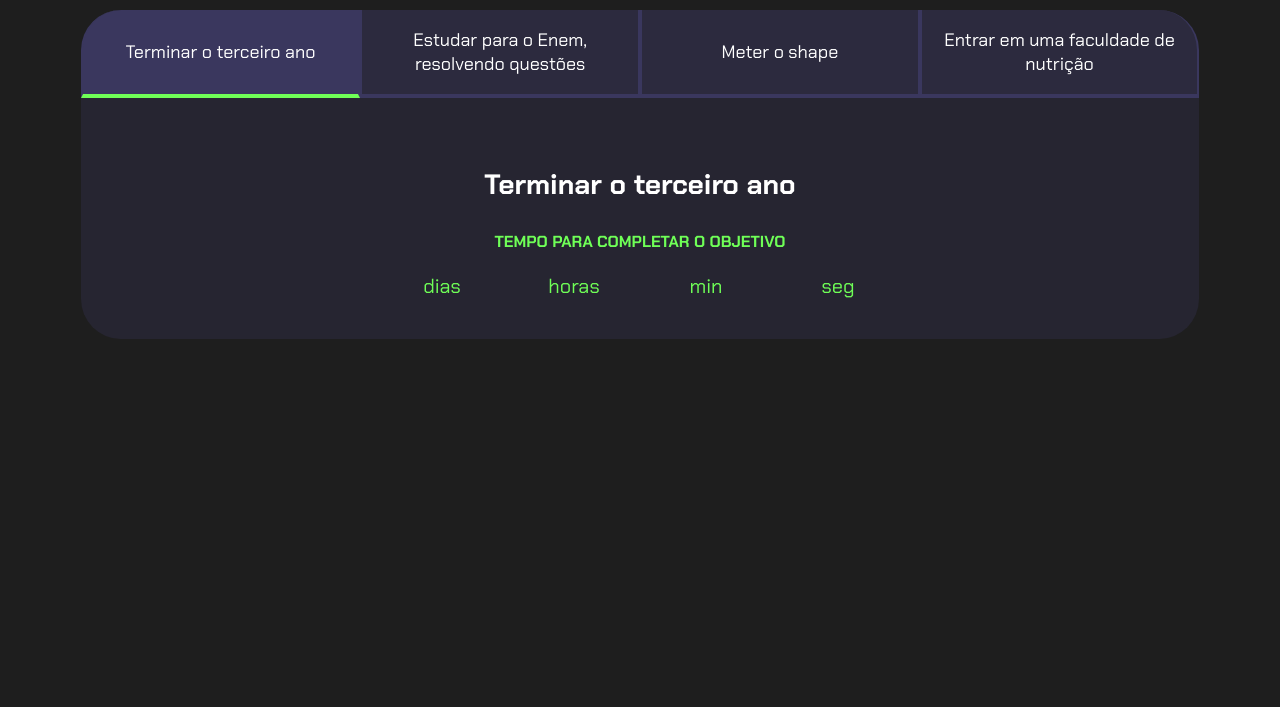
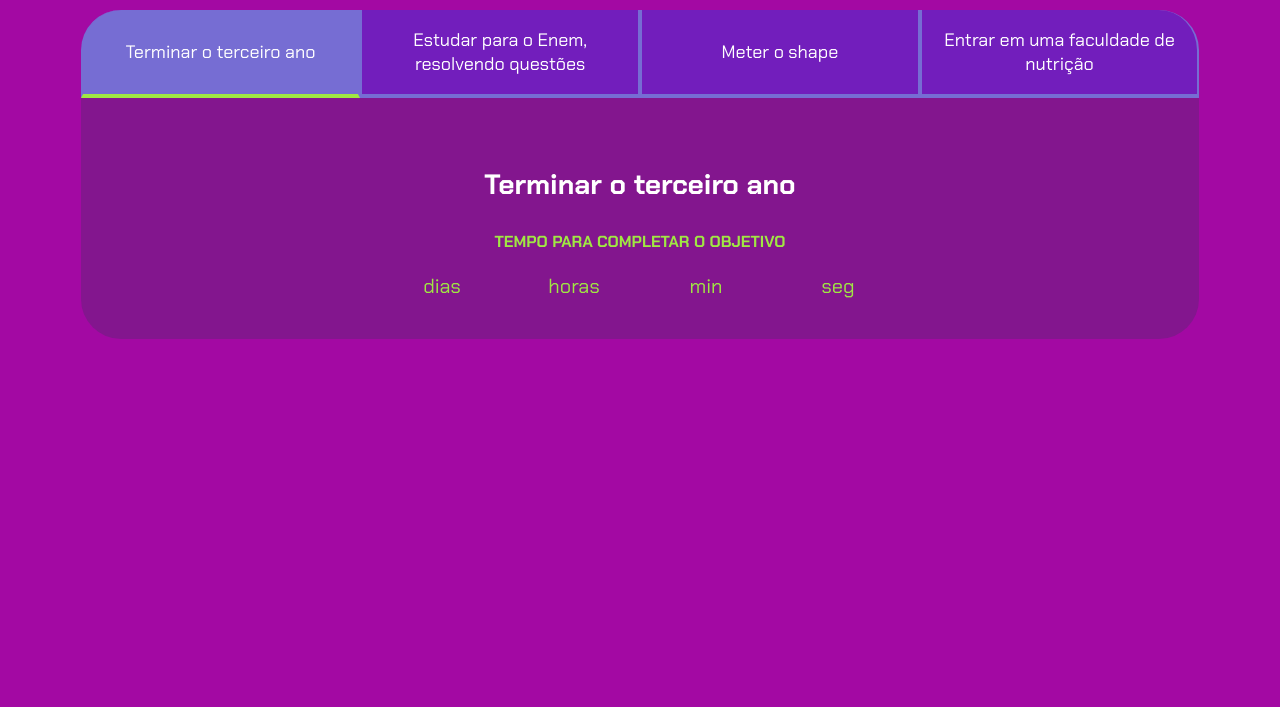
Before and after one commit to rafssjesus/projeto-de-vida, a plain HTML site: page index.html in a window 1280 px wide. Shown: the part 93-800 px from the top of the page. Drawn offline with Linux system fonts and the light colour scheme.

Commit message:
Add files via upload

```diff
--- a/style.css
+++ b/style.css
@@ -1,11 +1,11 @@
 @import url('https://fonts.googleapis.com/css2?family=Chakra+Petch:wght@400;700&display=swap');
 
 :root {
-    --cor-de-fundo: #1E1E1E;
-    --verde: #6FFF57;
+    --cor-de-fundo: #a309a3;
+    --verde: #a0e743;
     --branco: #FFFFFF;
-    --botao-ativo: #3A375E;
-    --botao-inativo: rgba(58, 55, 94, 0.5);
+    --botao-ativo: #766dd3;
+    --botao-inativo: rgba(66, 52, 214, 0.5);
     --texto-fundo: rgba(58, 55, 94, 0.3);
 }
 
```
